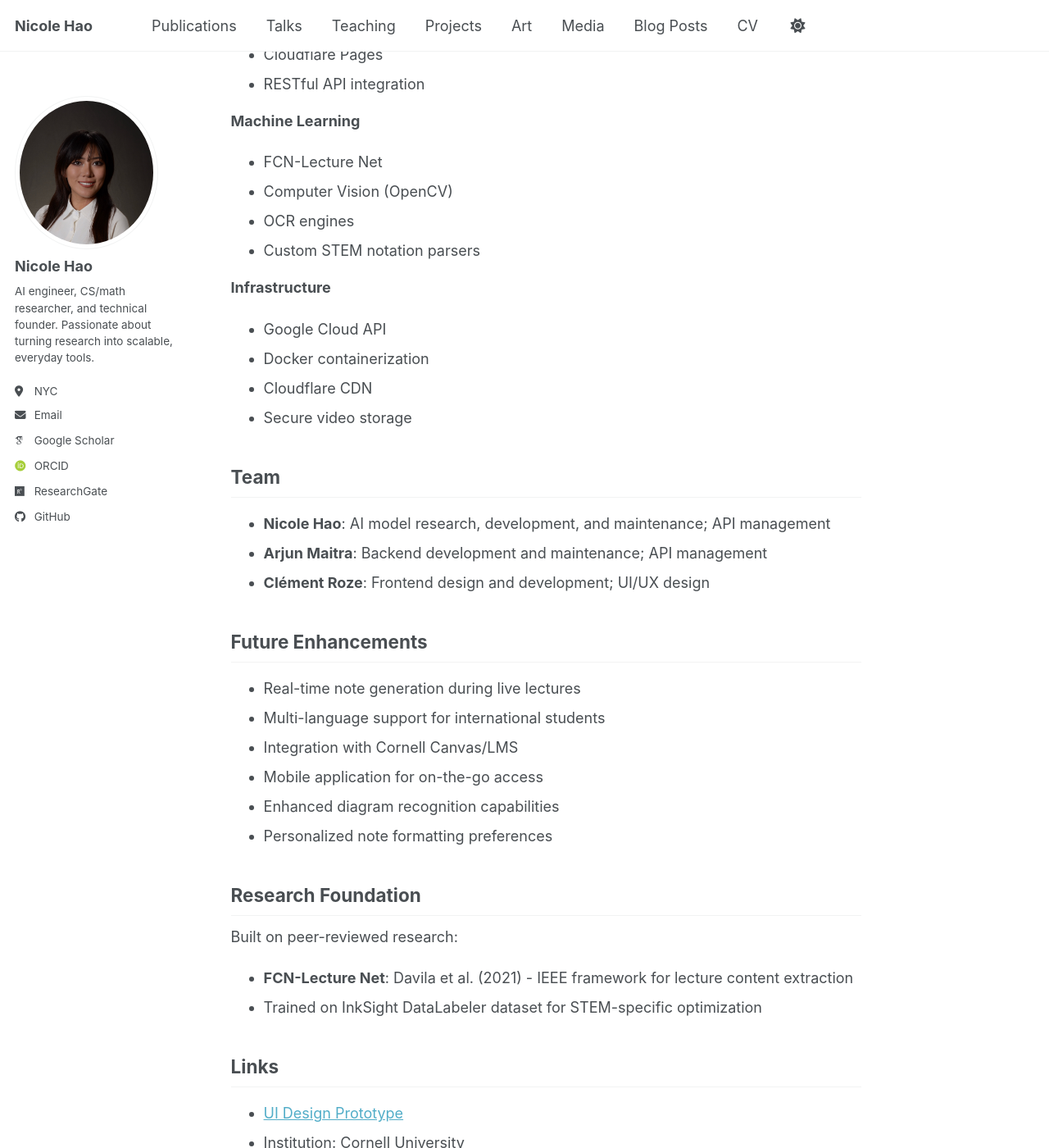
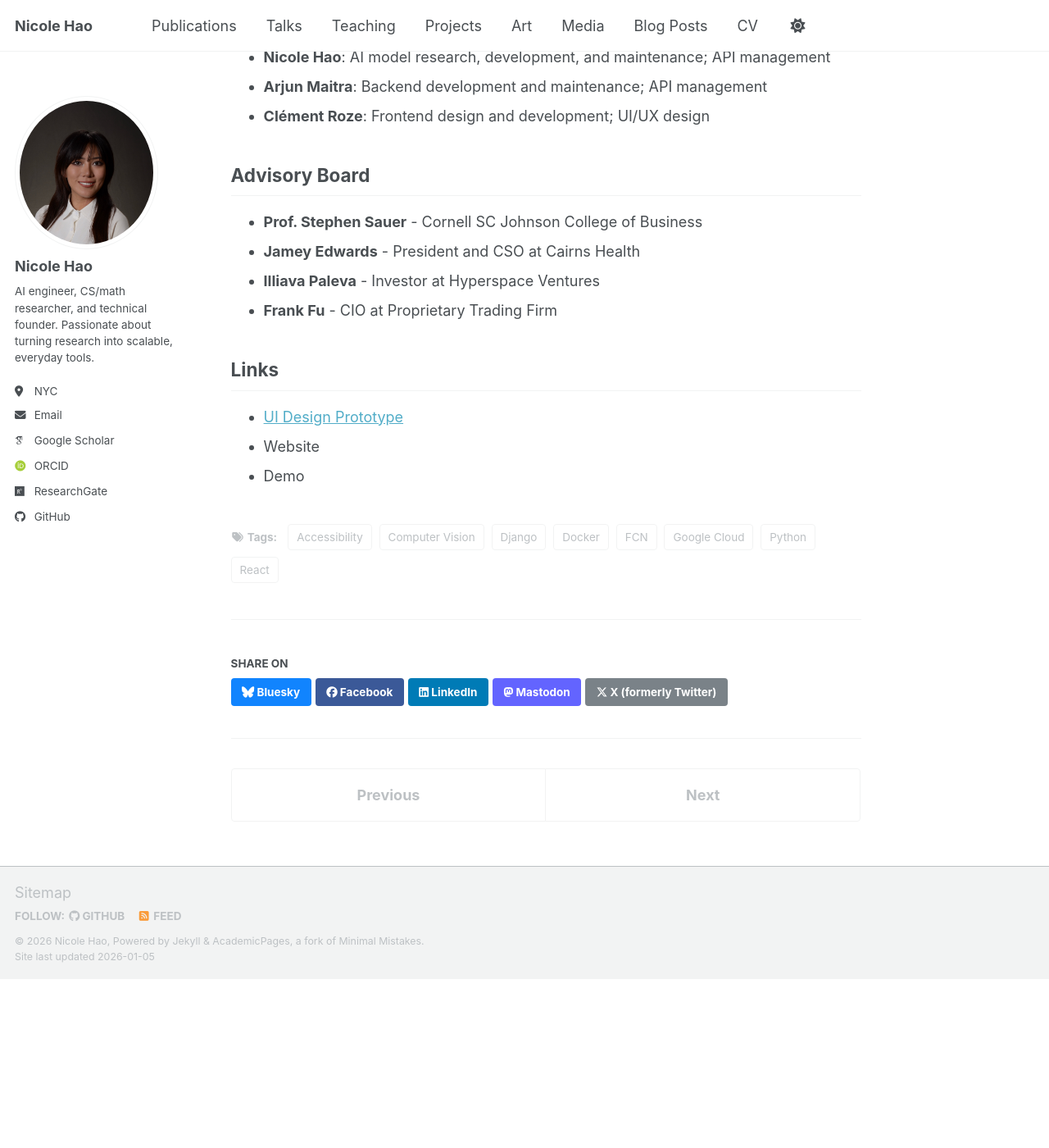
Before and after one commit to nicolehao34/nicolehao34.github.io, a Jekyll site: the page built from _portfolio/inksight-ai.md, in a window 1280 px wide and 1400 px high, scrolled down 4795 px. Shown: the whole window at 82% size. Built offline with Jekyll 4.4.1, drawn with Linux system fonts in a browser that asks for light colours; some web fonts are replaced; a script bundle is joined from its source files by our own code; library files that are not in the unit come from our copies; after the commit the page ends 5989 px from its top, so only the background shows below that; some of the changed text lies outside the part shown.

Commit message:
Refactor InkSight AI documentation: remove outdated team roles, update AI processing description, and revise future enhancements section

```diff
--- a/_portfolio/inksight-ai.md
+++ b/_portfolio/inksight-ai.md
@@ -70,41 +69,27 @@
   - Note-taking request submission
   - Course viewing and management
   - Real-time status updates
-* **Designers**: Clément Roze, Nicole Hao, Arjun Maitra
 
 ### Machine Learning Pipeline
 
-The core AI system uses **FCN-Lecture Net**, a Fully Convolutional Network with three specialized branches:
+We initially used a **FCN-Lecture Net**, a Fully Convolutional Network with three specialized branches:
 
 1. **Background Estimation**: Separates static content from dynamic elements
 2. **Handwritten Text Mask Prediction**: Identifies handwritten regions
 3. **Handwritten Content Binarization**: Extracts clear text for OCR
 
-#### Key Capabilities
+Later explorations will be updated soon!
+
+#### Key Capabilities of InkSight
 * **Temporal Segmentation**: Detects key events like erasures or board movement
 * **Multi-modal Processing**: Handles whiteboard, tablet, and presentation content
 * **STEM Specialization**: Optimized for mathematical notation and scientific diagrams
-
-#### Data Processing Pipeline
-* Database system for storing recorded lecture videos
-* Systematic transfer pipeline into FCN-Lecture Net framework
-* Efficient batch processing for course-level note generation
-* **Lead**: Nicole Hao
-
-### API Layer
-* **Hosting**: Google Cloud Platform
-* **Function**: Core communication layer between frontend and backend
-* **Features**:
-  - Secure data exchange
-  - Real-time updates
-  - User-database interaction management
-* **Maintainers**: Nicole Hao, Arjun Maitra
 
 ## System Workflow
 
 1. **Recording**: Lecture videos are captured and uploaded to the system
 2. **Storage**: Videos stored in secure database infrastructure
-3. **AI Processing**: FCN-Lecture Net extracts handwritten content, equations, and diagrams
+3. **AI Processing**: AI system extracts handwritten content, equations, and diagrams
 4. **Note Generation**: Extracted content structured into coherent notes
 5. **Review**: Professors/TAs proofread and approve notes
 6. **Distribution**: Approved notes made available to students through SDS
@@ -161,22 +146,16 @@
 * **Arjun Maitra**: Backend development and maintenance; API management
 * **Clément Roze**: Frontend design and development; UI/UX design
 
-## Future Enhancements
 
-* Real-time note generation during live lectures
-* Multi-language support for international students
-* Integration with Cornell Canvas/LMS
-* Mobile application for on-the-go access
-* Enhanced diagram recognition capabilities
-* Personalized note formatting preferences
+## Advisory Board
 
-## Research Foundation
-
-Built on peer-reviewed research:
-* **FCN-Lecture Net**: Davila et al. (2021) - IEEE framework for lecture content extraction
-* Trained on InkSight DataLabeler dataset for STEM-specific optimization
+* **Prof. Stephen Sauer** - Cornell SC Johnson College of Business
+* **Jamey Edwards** - President and CSO at Cairns Health
+* **Illiava Paleva** - Investor at Hyperspace Ventures
+* **Frank Fu** - CIO at Proprietary Trading Firm
 
 ## Links
 
 * [UI Design Prototype](https://www.figma.com/proto/bLwidAx4HhY7wd8zkWLwTn/InkSight?node-id=471-897&p=f&t=hL2UCDhF2KfqDZvQ-1&scaling=min-zoom&content-scaling=fixed&page-id=0%3A1&starting-point-node-id=277%3A897&show-proto-sidebar=1)
-* Institution: Cornell University
+* Website
+* Demo
```
Also changed, not shown: other parts of _portfolio/inksight-ai.md (+0 -1 lines).
